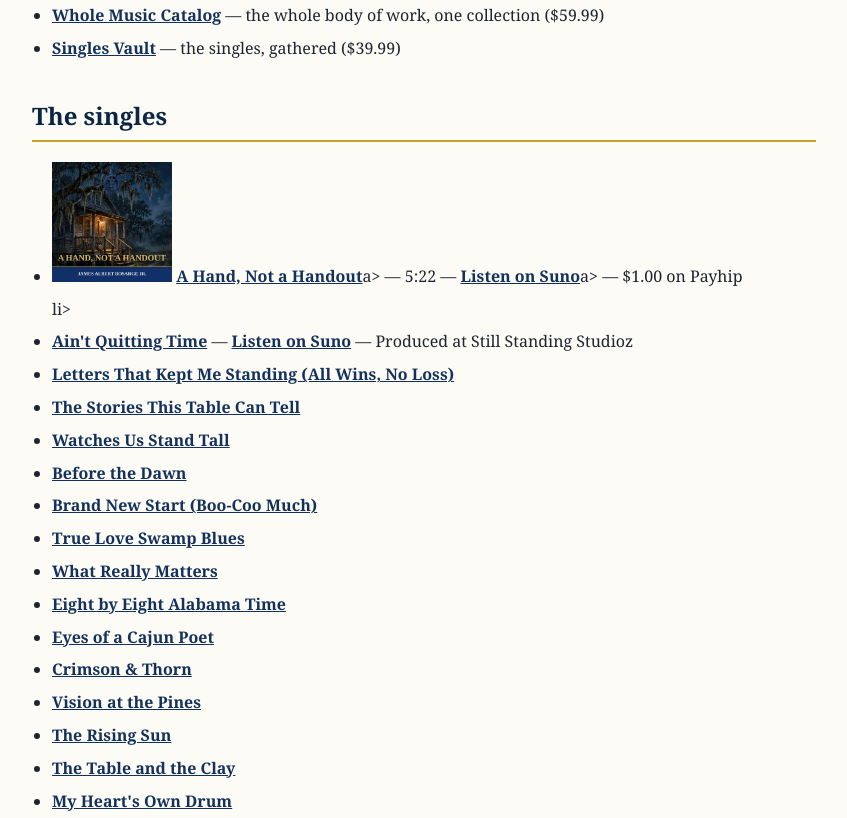
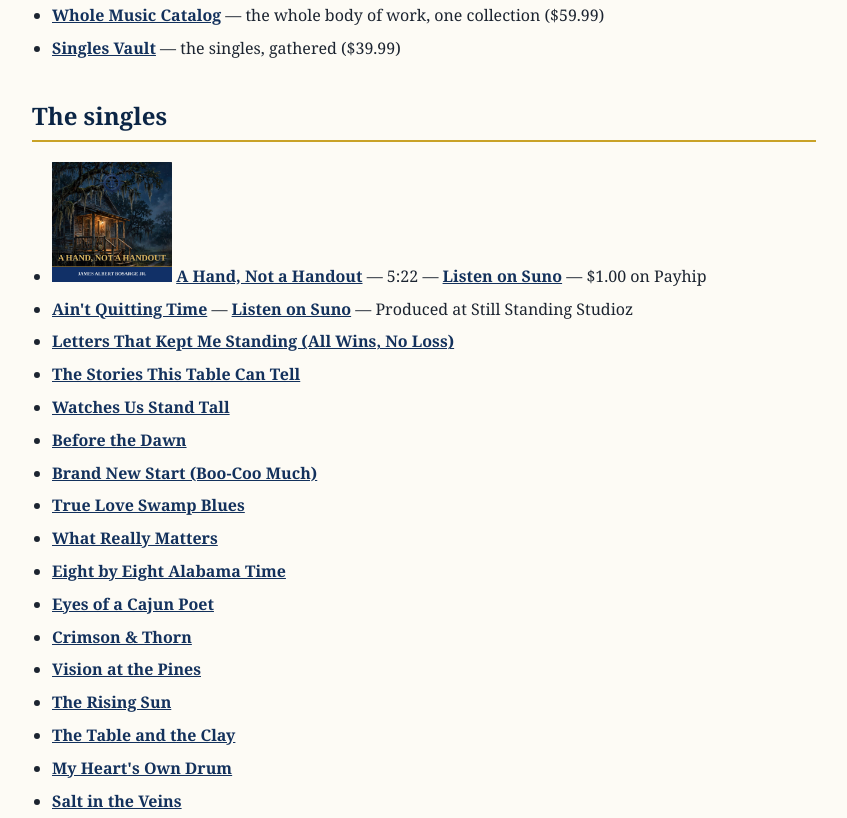
Before and after one commit to Stillstanding-inc/stillstandingstudioz, a plain HTML site: page index.html in a window 1280 px wide. Shown: the part 1113-1931 px from the top of the page, without its empty margins (216-1063 px from the left). Drawn offline with Linux system fonts and the light colour scheme.

Commit message:
Fix A Hand, Not a Handout entry formatting

```diff
--- a/index.html
+++ b/index.html
@@ -72,7 +72,7 @@
 
   <h2>The singles</h2>
   <ul>
-    <li><img src="covers/a-hand-not-a-handout-cover.jpg" alt="A Hand, Not a Handout cover" width="120"> <a href="https://payhip.com/StillStandingEnterprises">A Hand, Not a Handout</a>a> — 5:22 — <a href="https://suno.com/s/iM2kTUAoAuDVcmN1">Listen on Suno</a>a> — $1.00 on Payhip</li>li>
+    <li><img src="covers/a-hand-not-a-handout-cover.jpg" alt="A Hand, Not a Handout cover" width="120"> <a href="https://payhip.com/StillStandingEnterprises">A Hand, Not a Handout</a> — 5:22 — <a href="https://suno.com/s/iM2kTUAoAuDVcmN1">Listen on Suno</a> — $1.00 on Payhip</li>
     <li><a href="https://payhip.com/b/l4XiM">Ain't Quitting Time</a> — <a href="https://suno.com/s/Zsb4sughSzGC9cqD">Listen on Suno</a> — Produced at Still Standing Studioz</li>
     <li><a href="https://payhip.com/b/jv2yE">Letters That Kept Me Standing (All Wins, No Loss)</a></li>
     <li><a href="https://payhip.com/b/ByYhw">The Stories This Table Can Tell</a></li>
```
